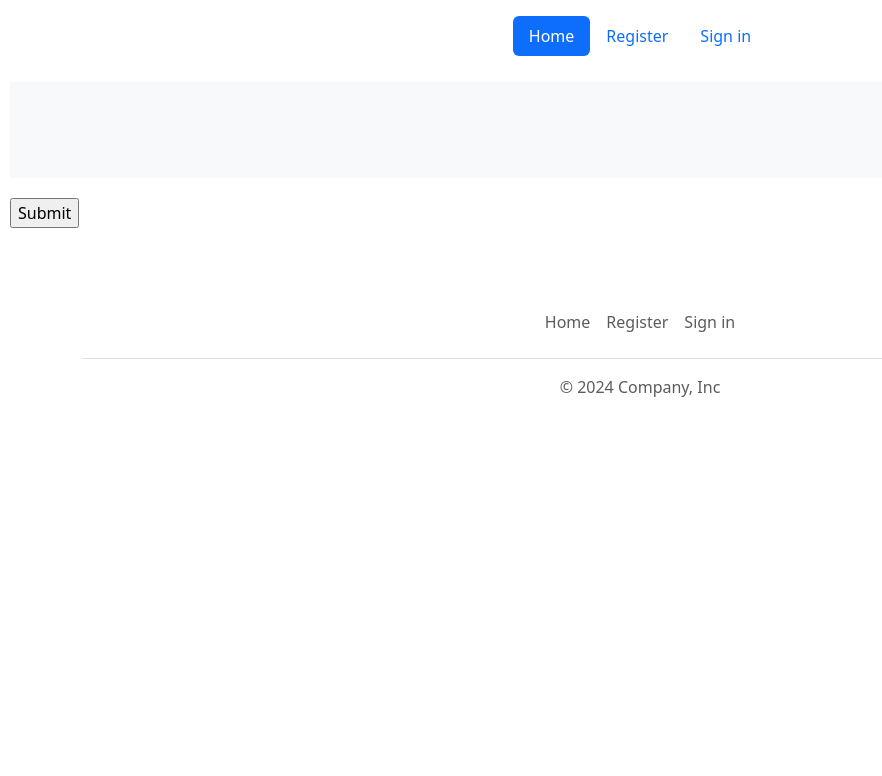
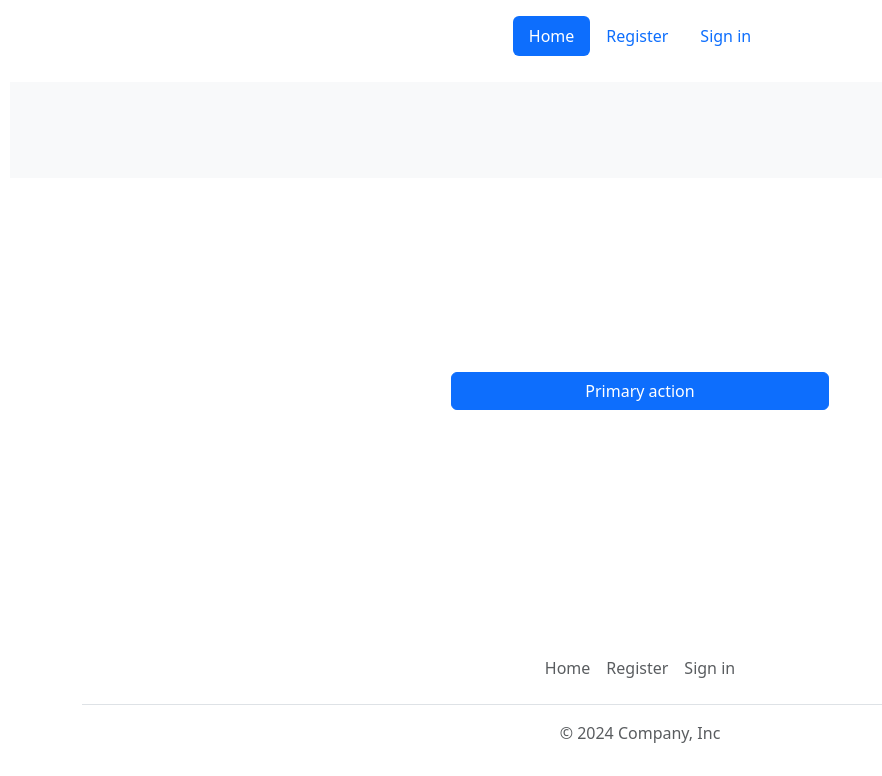
Before and after one commit to allegrastrippoli/recommender, a Python web app: template templates/start.html in a window 1280 px wide. Shown: the top 776 px of the page, without its empty margins (0-882 px from the left). Before the commit the page ends 397 px from the top, so only its background shows below. Run offline with Jinja, Linux system fonts and the light colour scheme; the template is opened without the code that fills it, so the values that code supplies are empty; some libraries are stand-ins or nearby versions.

Commit message:
fix: aspect ratio

```diff
--- a/templates/base.html
+++ b/templates/base.html
@@ -42,6 +42,9 @@
             align-items: center;
         }
 
+        .btn-margins {
+            margin: 20%;
+        }
 
 
     </style>
--- a/templates/start.html
+++ b/templates/start.html
@@ -5,27 +5,42 @@
 <div class="grid-container">
 
     {% for movie in movies %}
-    <form action="/get_recommendations" method="post"  onsubmit="return validateForm()">
+    <form action="/get_recommendations" method="post" onsubmit="return validateForm()">
         <div class="col">
             <div class="card shadow-sm">
                 <div class="grid-item">
+                    {% if movie['image_url'] %}
                     <img class="bd-placeholder-img card-img-top" preserveAspectRatio="xMidYMid slice" focusable="false"
                         src="{{ movie['image_url'] }}">
+                    {% else %}
+                    <svg class="bd-placeholder-img card-img-top" xmlns="http://www.w3.org/2000/svg" width="262px" height="387px" role="img"
+                        aria-label="Placeholder: Thumbnail" focusable="false">
+                        <title>Placeholder</title>
+                        <rect width="100%" height="100%" fill="#55595c" />
+                        <text x="40%" y="50%" fill="#eceeef" dy=".3em">Thumbnail</text>
+                    </svg>
+                    {% endif %}
                 </div>
                 <div class="card-body">
                     <p class="card-text">{{ movie['title'] }}</p>
                     <div class="d-flex justify-content-between align-items-center">
-            <span class="badge bg-primary-subtle text-primary-emphasis rounded-pill">{{ movie['genres'] }}</span>
-             <input  type="checkbox" name="selected_movies" value="{{ movie['movieId'] }}">
+                        <span class="badge bg-primary-subtle text-primary-emphasis rounded-pill">{{ movie['genres']
+                            }}</span>
+                        <input type="checkbox" name="selected_movies" value="{{ movie['movieId'] }}">
                         </div>
                         </div>
                         </div>
                         </div>
+
     </form>
     {% endfor %}
 </div>
 
-   <div> <input type="submit" value="Submit"> </div>
+<div class="col-lg-6 col-xxl-4 my-5 mx-auto">
+    <div class="d-grid gap-2">
+        <button class="btn btn-primary btn-margins" type="button">Primary action</button>
+    </div>
+</div>
 
 <script>
     function validateForm() {
```
Lines whose indentation alone changed are shown as unchanged.
